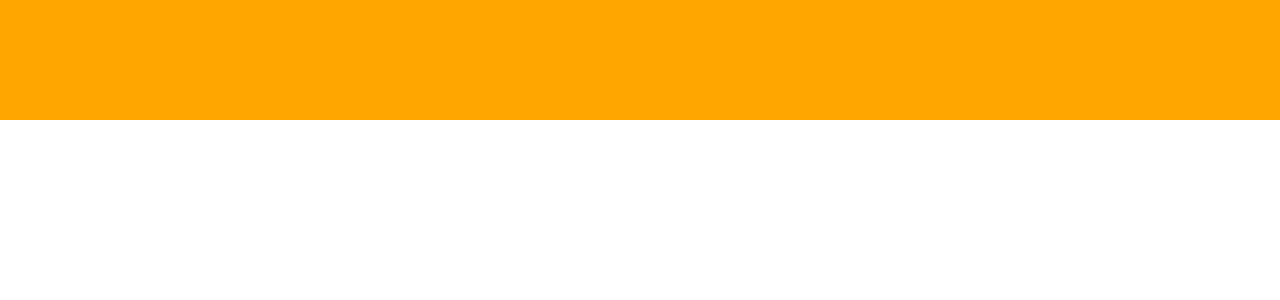
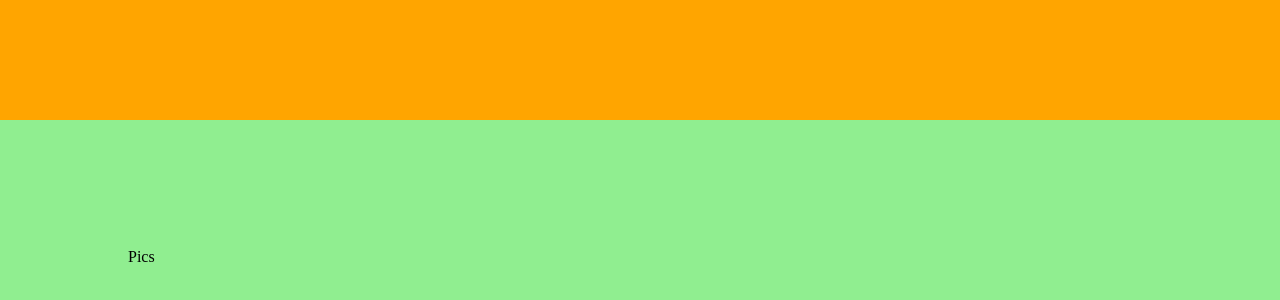
Before and after one commit to yuna-c/react18-tu, a React (Create React App) app: page / in a window 1280 px wide. Shown: the part 1480-1780 px from the top of the page. Before the commit the page ends 1600 px from the top, so only its background shows below. Built offline with nearby package versions, Linux system fonts and the light colour scheme.

Commit message:
Pics컴포넌트 추가

```diff
--- a/src/App.js
+++ b/src/App.js
@@ -1,4 +1,5 @@
 import News from './components/news/News';
+import Pics from './components/pics/Pics';
 import Visual from './components/visual/Visual';
 import './global.scss';
 
@@ -7,6 +8,7 @@ function App() {
     <div className="App">
       <Visual />
       <News />
+      <Pics />
     </div>
   );
 }
--- /dev/null
+++ b/src/components/pics/Pics.jsx
@@ -0,0 +1,5 @@
+import './Pics.scss';
+
+export default function Pics() {
+  return <section className="Pics">Pics</section>;
+}
--- /dev/null
+++ b/src/components/pics/Pics.scss
@@ -0,0 +1,8 @@
+.Pics {
+  width: 100%;
+  height: 100vh;
+  background: lightgreen;
+  padding: 10vw;
+  position: relative;
+  overflow: hidden;
+}
```
